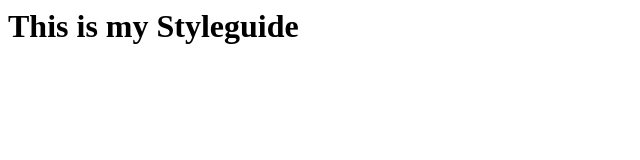
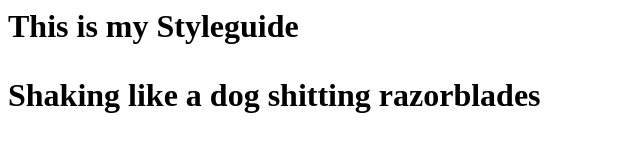
Before and after one commit to 3BeatDesigns/t1-2020, a plain HTML site: page index.html in a window 1280 px wide. Shown: the whole page, without its empty margins (0-640 px from the left). Drawn offline with Linux system fonts and the light colour scheme.

Commit message:
Update index.html
Added lyrics to Radio by Alkaline Trio

```diff
--- a/index.html
+++ b/index.html
@@ -1 +1,3 @@
 <h1>This is my Styleguide<h1>
+
+<p>Shaking like a dog shitting razorblades</p>
```
